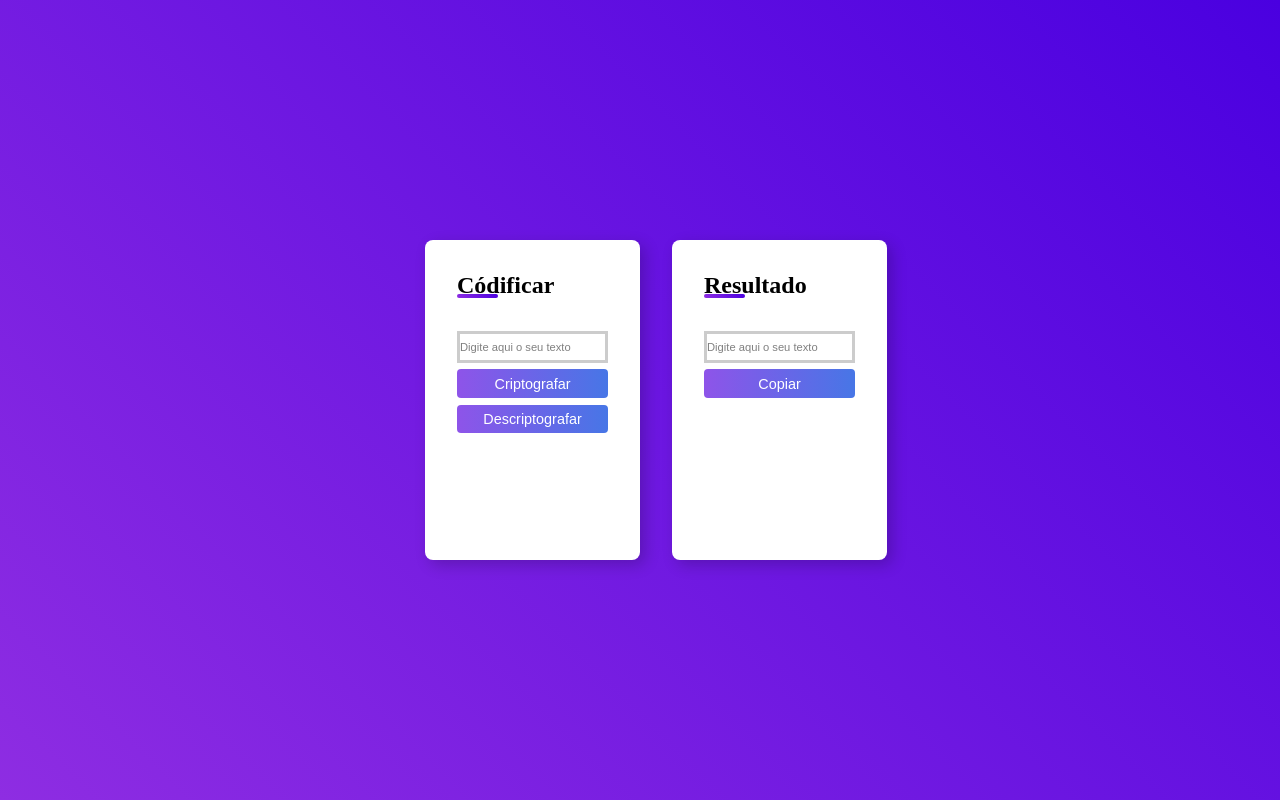
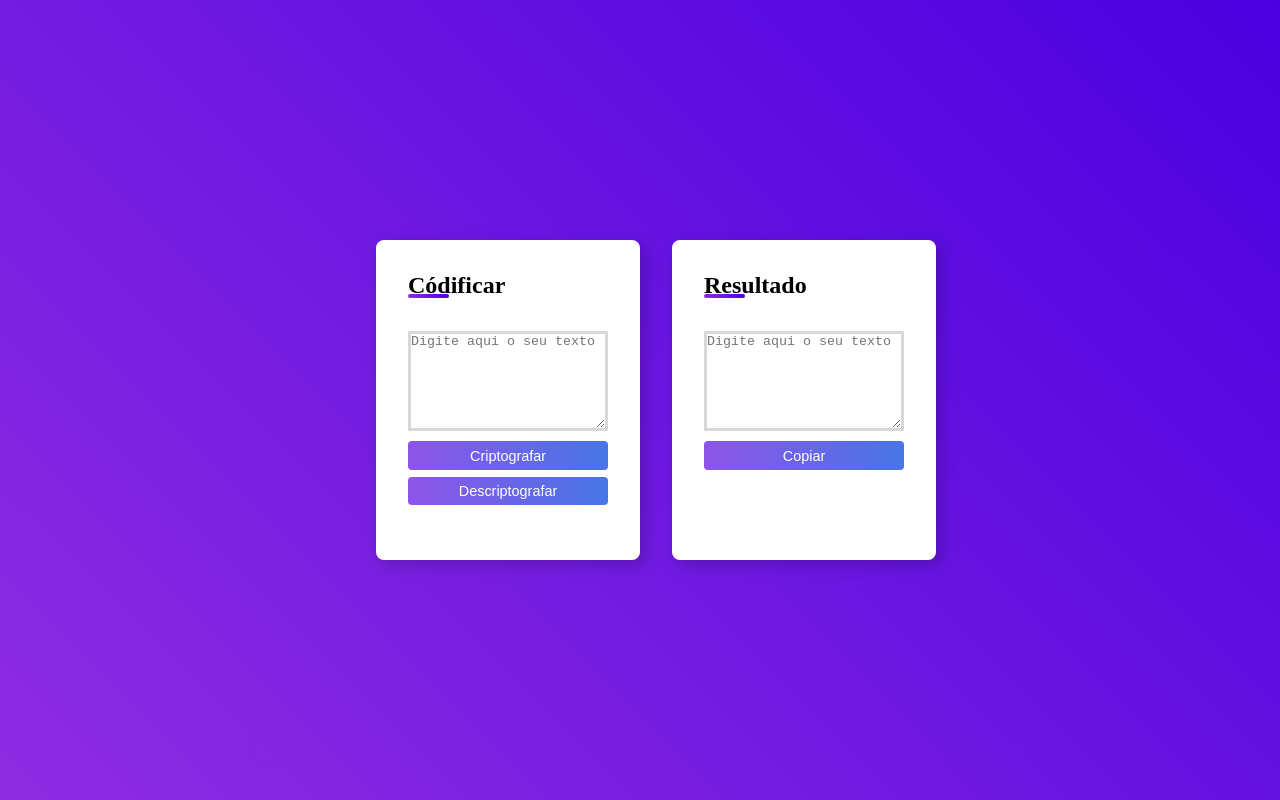
Before and after one commit to EltonFrota/Meus_Projetos_Curso_Alura, a plain HTML site: page CriptografiaDeTexto/index.html in a window 1280 px wide. Drawn offline with Linux system fonts and the light colour scheme.

Commit message:
Textarea
mudança de input para textarea.

```diff
--- a/CriptografiaDeTexto/css/script.css
+++ b/CriptografiaDeTexto/css/script.css
@@ -42,6 +42,12 @@ main h2::before {
     border-radius: 8px;
     background: linear-gradient(45deg, #8e2de2, #4a00e0);
 }
+textarea {
+    height: 100px;
+    width: 200px;
+    border: solid #D8D8D8;
+}
+
 form {
     display: flex;
     flex-direction: column;
@@ -54,7 +60,7 @@ form {
     border:solid rgba(0, 0, 0, 0.2);
     font-size: 0.7rem;
     color: rgba(0, 0, 0, 0.7);
-    height: 2rem;
+    height: 3rem;
 }
 .input-field input::placeholder {
     color: rgba(0, 0, 0, 0.5);
--- a/CriptografiaDeTexto/index.html
+++ b/CriptografiaDeTexto/index.html
@@ -18,7 +18,7 @@
         <h2>Códificar</h2>
         <form action="">
             <div class="input-field">
-                <input type="text" name="textoPraCript" id="textoPraCript" placeholder="Digite aqui o seu texto">
+                <textarea type="text" name="textoPraCript" id="textoPraCript" placeholder="Digite aqui o seu texto"></textarea>
             </div>
              <input type="submit" value="Criptografar">
              <input type="submit" value="Descriptografar">
@@ -32,7 +32,7 @@
         <h2>Resultado</h2>
         <form action="">
             <div class="input-field">
-                <input type="text" name="textoPraDescrip" id="textoPraDescrip" placeholder="Digite aqui o seu texto">
+                <textarea type="text" name="textoPraDescrip" id="textoPraDescrip" placeholder="Digite aqui o seu texto"></textarea>
             </div>
             <input type="submit" value="Copiar">
         </form>
```
